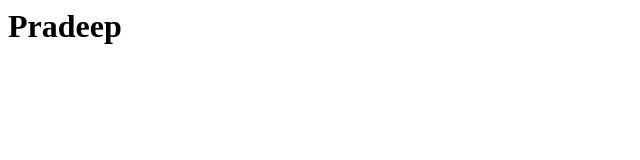
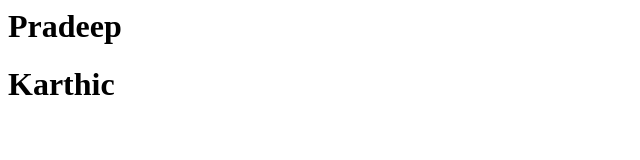
Before and after one commit to KARTHICKEYANGV/test, a plain HTML site: page index.html in a window 1280 px wide. Shown: the whole page, without its empty margins (0-640 px from the left). Drawn offline with Linux system fonts and the light colour scheme.

Commit message:
Update index.html

```diff
--- a/index.html
+++ b/index.html
@@ -1,5 +1,6 @@
 <html>
 <body>
 <h1>Pradeep</h1>
+<h1>Karthic</h1>
 </body>
 </html>
```
